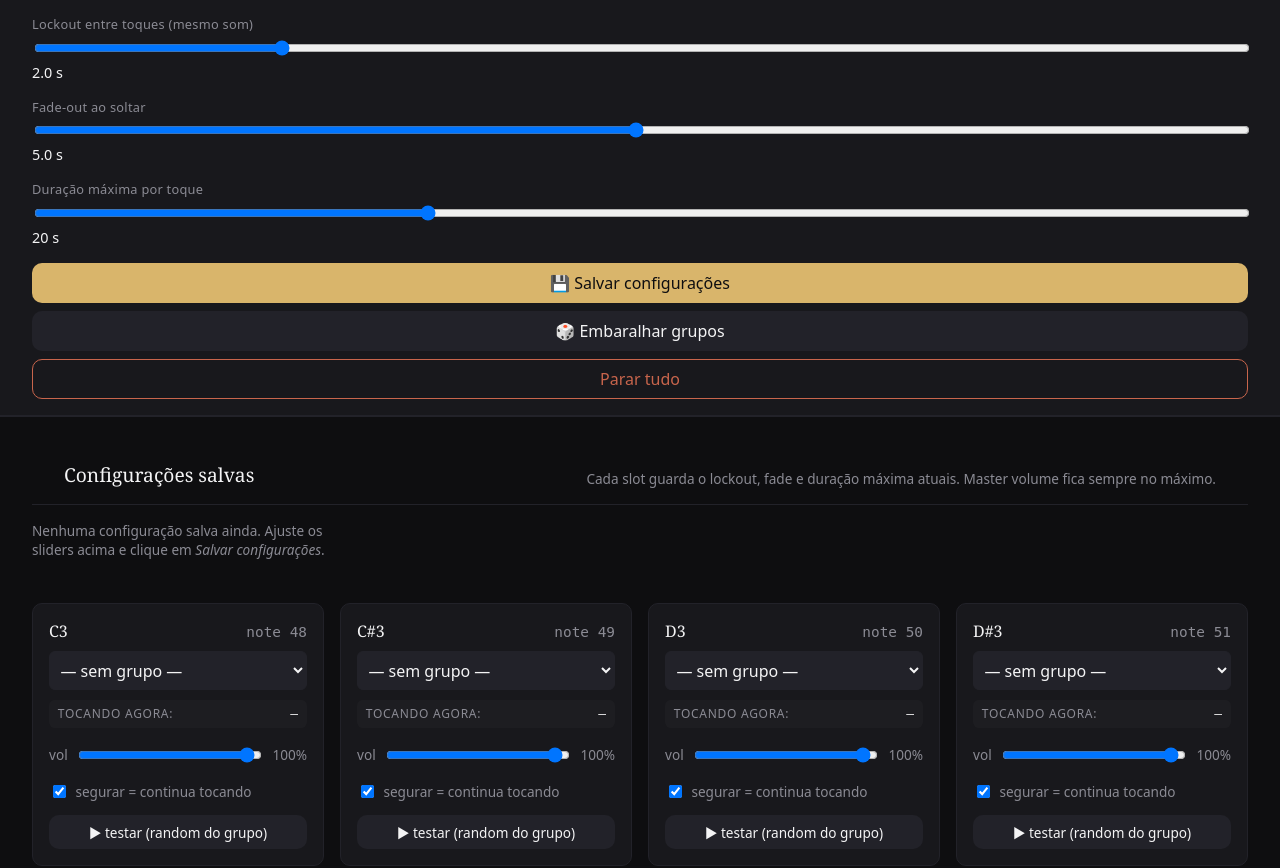
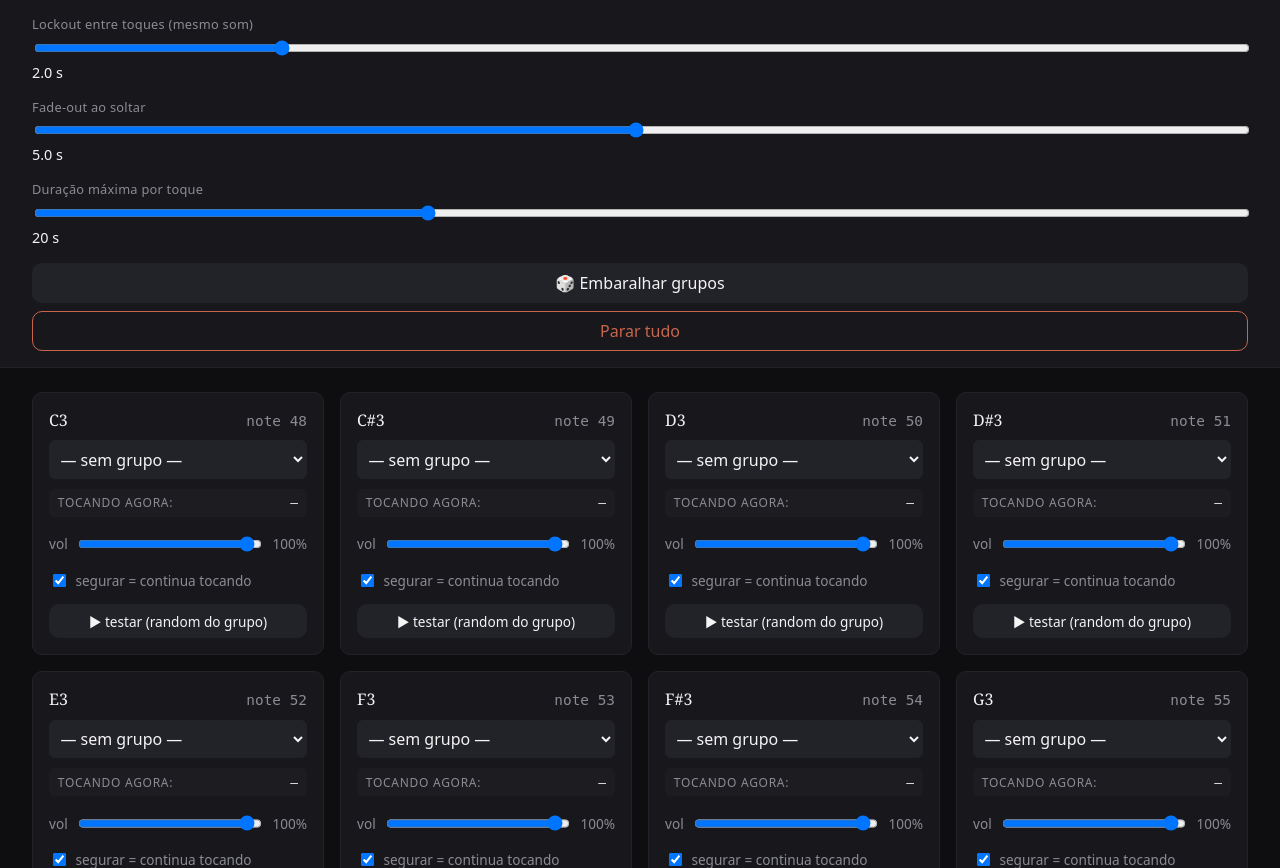
Before and after one commit to pedrocormann/playtroca_touchme_art, a Flask app: page / in a window 1280 px wide. Shown: the part 100-968 px from the top of the page. Run offline with Flask 3, Linux system fonts and the light colour scheme; data that the repository does not hold is empty.

Commit message:
ui: remove preset save button + saved-configs panel — autosave only
In the kiosk display where the artist uses a mouse, the explicit "save"
workflow felt like an extra step competing with what was already happening:
each slider/dropdown change already POSTed /api/global or /api/pad which
persisted to config.json on the Pi instantly. The named-preset panel made
people think they had to "save" before edits stuck.

UI is now:
- 3 globals sliders (lockout / fade / max-play) — edit IS save
- per-pad dropdown for group override — edit IS save
- Shuffle groups + Stop all buttons
- "Tocando agora" line per pad

The preset HTTP API endpoints are left intact so they can still be driven
from the CLI or a future "named slots" UI, but no element in the kiosk
mentions them.

Co-Authored-By: Claude Opus 4.7 (1M context) <noreply@anthropic.com>

```diff
--- a/app/static/app.js
+++ b/app/static/app.js
@@ -170,71 +170,15 @@ maxPlayEl.addEventListener("change", () => postGlobal("max_play_seconds", parseF
 stopAllBtn.addEventListener("click", () => fetchJSON("/api/stop", { method: "POST" }));
 
 document.getElementById("shuffle-groups").addEventListener("click", async () => {
-  if (!confirm("Embaralhar grupos entre os 12 pads? A configuração atual será substituída.")) return;
+  if (!confirm("Embaralhar grupos entre os 24 pads? A configuração atual será substituída.")) return;
   await fetchJSON("/api/shuffle", { method: "POST" });
   init();
 });
 
-// ── Presets ────────────────────────────────────────────────────────────
-const presetsListEl = document.getElementById("presets-list");
-
-async function refreshPresets() {
-  try {
-    const { presets } = await fetchJSON("/api/presets");
-    presetsListEl.innerHTML = "";
-    if (!presets.length) {
-      presetsListEl.innerHTML = `<p class="presets-empty">Nenhuma configuração salva ainda. Ajuste os sliders acima e clique em <em>Salvar configurações</em>.</p>`;
-      return;
-    }
-    for (const p of presets) {
-      const card = document.createElement("div");
-      card.className = "preset";
-      const v = p.values || {};
-      card.innerHTML = `
-        <div class="preset-head">
-          <span class="preset-name">${p.name}</span>
-          <span class="preset-meta">${new Date(p.saved_at * 1000).toLocaleString("pt-BR")}</span>
-        </div>
-        <div class="preset-values">
-          <span>lockout <strong>${(v.retrigger_cooldown_seconds ?? 0).toFixed(1)}s</strong></span>
-          <span>fade <strong>${((v.release_fade_ms ?? 0) / 1000).toFixed(1)}s</strong></span>
-          <span>max <strong>${Math.round(v.max_play_seconds ?? 0)}s</strong></span>
-        </div>
-        <div class="preset-actions">
-          <button class="primary load-btn">aplicar</button>
-          <button class="danger delete-btn">remover</button>
-        </div>`;
-      card.querySelector(".load-btn").addEventListener("click", async () => {
-        await fetchJSON(`/api/presets/${encodeURIComponent(p.name)}/load`, { method: "POST" });
-        init();
-      });
-      card.querySelector(".delete-btn").addEventListener("click", async () => {
-        if (!confirm(`Remover "${p.name}"?`)) return;
-        await fetchJSON(`/api/presets/${encodeURIComponent(p.name)}`, { method: "DELETE" });
-        refreshPresets();
-      });
-      presetsListEl.appendChild(card);
-    }
-  } catch (e) { /* ignore */ }
-}
-
-document.getElementById("save-preset").addEventListener("click", async () => {
-  const res = await fetchJSON("/api/presets", {
-    method: "POST",
-    headers: { "content-type": "application/json" },
-    body: JSON.stringify({}),
-  });
-  if (res?.preset?.name) {
-    // small visual ping
-    const btn = document.getElementById("save-preset");
-    const orig = btn.textContent;
-    btn.textContent = `✓ salvo como ${res.preset.name}`;
-    setTimeout(() => { btn.textContent = orig; }, 1500);
-  }
-  refreshPresets();
-});
-
-refreshPresets();
+// Note: every slider/dropdown change persists immediately to config.json via
+// the change-event handlers above. There's no explicit "save" — edits ARE the
+// save. The preset API endpoints stay around for advanced/CLI use, but the
+// kiosk UI doesn't surface them anymore.
 
 init().catch(e => {
   padsEl.innerHTML = `<p style="color:#c8654c">Erro ao carregar: ${e.message}</p>`;
--- a/app/templates/index.html
+++ b/app/templates/index.html
@@ -41,18 +41,9 @@
       <output id="max-play-out">20 s</output>
     </div>
     <div class="globals-buttons">
-      <button class="primary" id="save-preset">💾 Salvar configurações</button>
       <button id="shuffle-groups">🎲 Embaralhar grupos</button>
       <button class="danger" id="stop-all">Parar tudo</button>
     </div>
-  </section>
-
-  <section class="presets" id="presets-section">
-    <header>
-      <h2>Configurações salvas</h2>
-      <p>Cada slot guarda o lockout, fade e duração máxima atuais. Master volume fica sempre no máximo.</p>
-    </header>
-    <div id="presets-list" class="presets-list"></div>
   </section>
 
   <main id="pads"></main>
```
